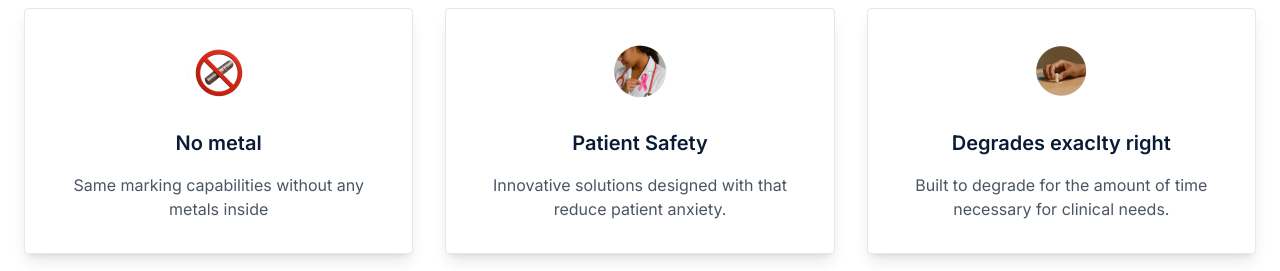
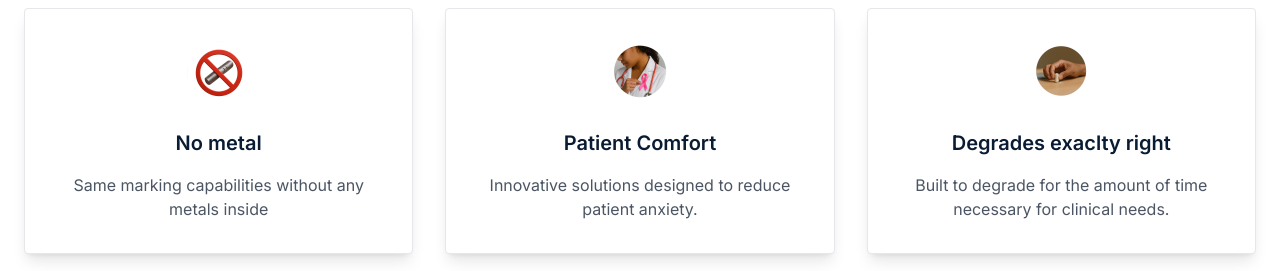
Before and after one commit to shaihi/choice-medical-bloom, a React (Vite) app: page / in a window 1280 px wide. Shown: the part 1020-1291 px from the top of the page. Built offline with nearby package versions, Linux system fonts and the light colour scheme.

Commit message:
Update BenefitsSection.tsx

```diff
--- a/src/components/BenefitsSection.tsx
+++ b/src/components/BenefitsSection.tsx
@@ -31,8 +31,8 @@ const BenefitsSection = () => {
                 loading="lazy"
               />
             </div>
-            <h3 className="text-xl font-semibold text-[#0A1C33] mb-4">Patient Safety</h3>
-            <p className="text-gray-600">Innovative solutions designed with that reduce patient anxiety.</p>
+            <h3 className="text-xl font-semibold text-[#0A1C33] mb-4">Patient Comfort</h3>
+            <p className="text-gray-600">Innovative solutions designed to reduce patient anxiety.</p>
           </Card>
 
           <Card className="p-8 text-center bg-white border border-gray-200 rounded-sm shadow-lg">
```
